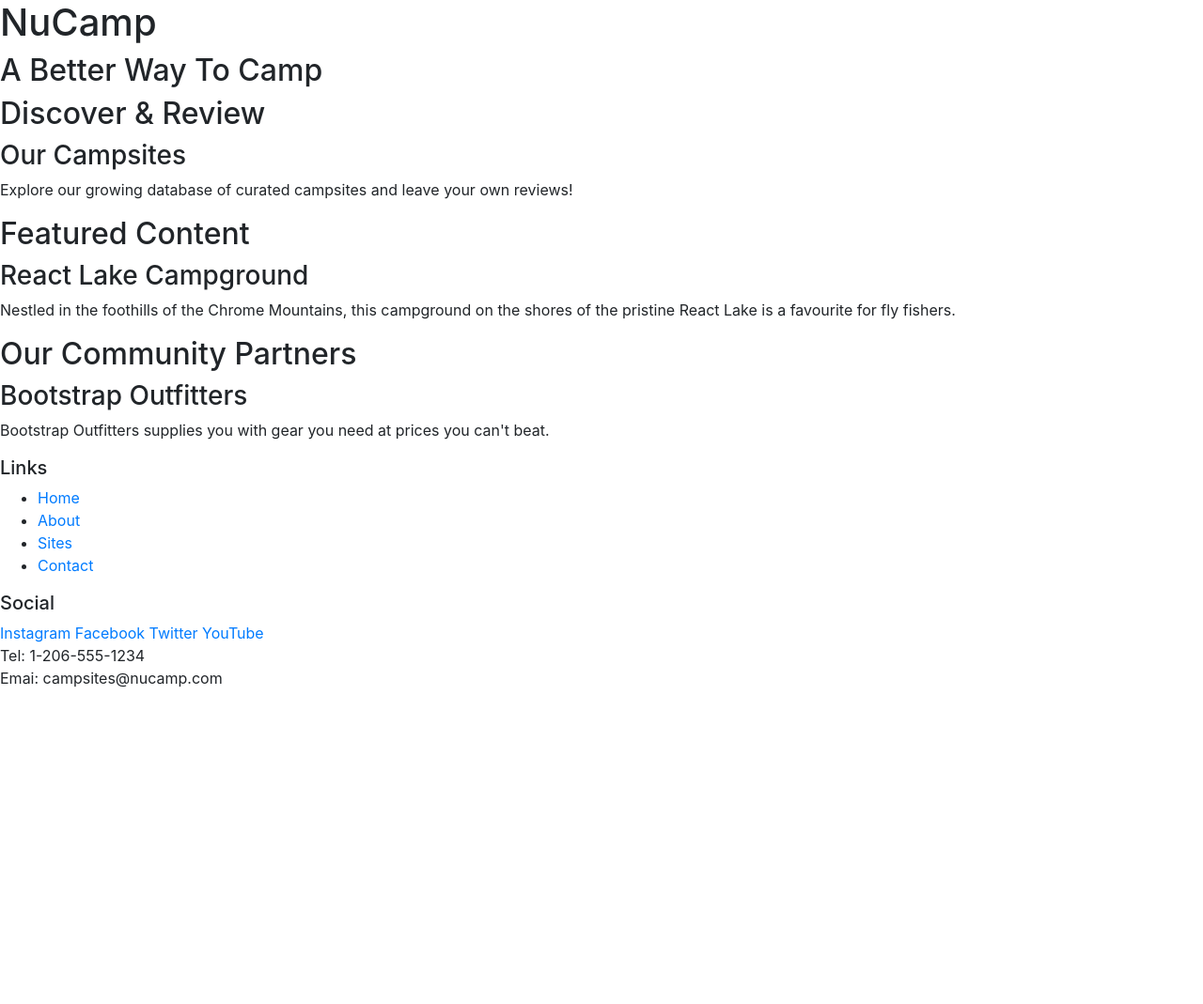
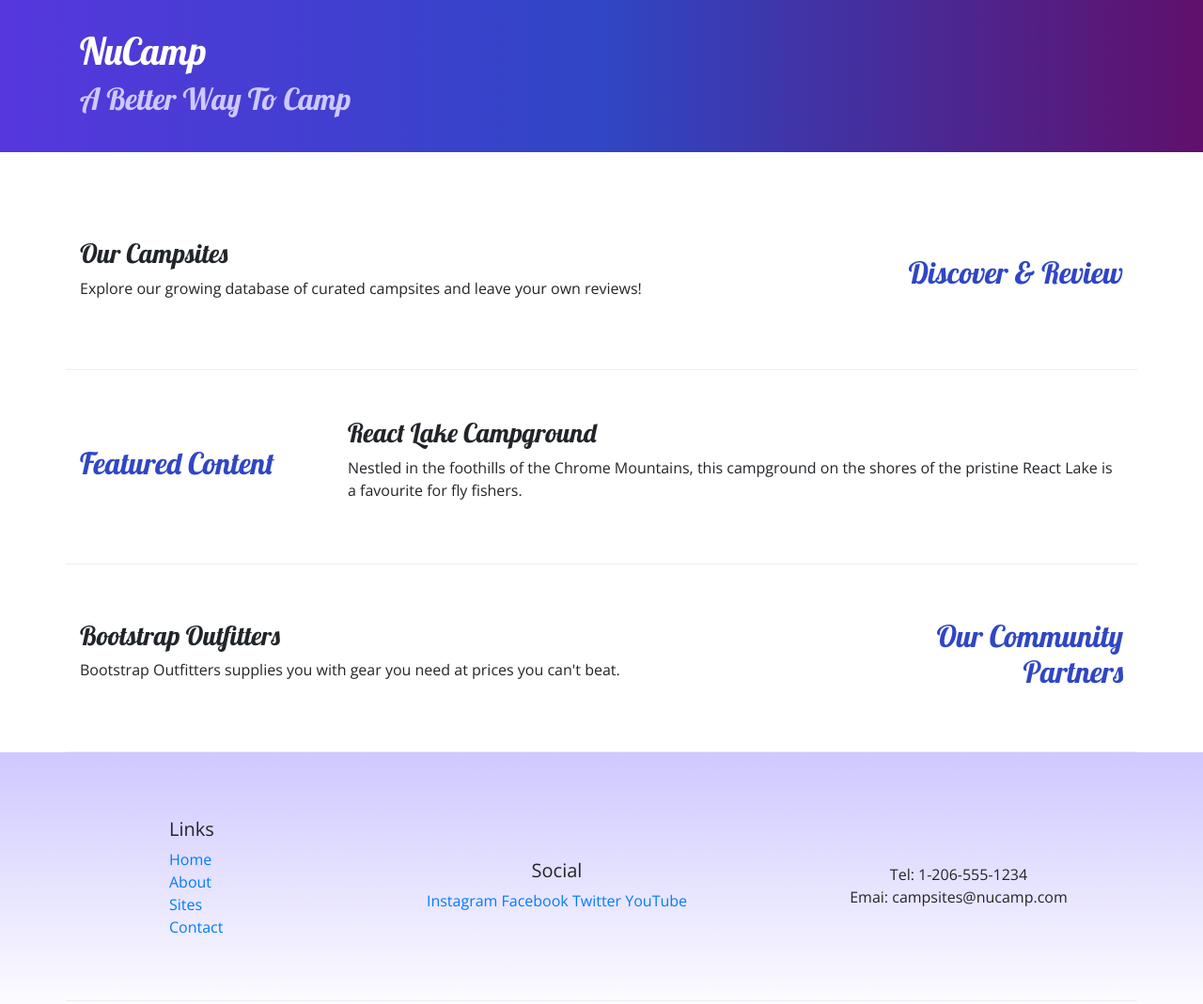
Before and after one commit to JacobVe/nucamp, a website: page index.html in a window 1280 px wide. Shown: the whole page at 94% size. Before the commit the page ends 800 px from the top, so only its background shows below. Drawn offline with nearby package versions, Linux system fonts and the light colour scheme.

Commit message:
Second Commit, added CSS

```diff
--- /dev/null
+++ b/css/styles.css
@@ -0,0 +1,32 @@
+body {
+    font-family: "Open Sans", sans-serif;
+}
+
+h1, h2, h3 {
+    font-family: "Lobster", cursive;
+}
+
+h2 {
+    color: #3046C5;
+}
+
+header h2 {
+    color: #CEC8FF;
+}
+
+footer {
+    background: linear-gradient(#CEC8FF, white);
+    padding: 20px 0;
+}
+
+.jumbotron {
+    padding: 30px;
+    background: linear-gradient(to right, #5637DD, #3046C5, #60106B);
+    color: white;
+}
+
+.row-content {
+    padding: 50px 0;
+    border-bottom: 1px ridge;
+    min-height: 200px;
+}
--- a/index.html
+++ b/index.html
@@ -4,61 +4,96 @@
     <meta charset="UTF-8">
     <meta name="viewport" content="width=device-width, initial-scale=1.0">
 
+    <!-- Bootstrap -->
     <link rel="stylesheet" href="node_modules/bootstrap/dist/css/bootstrap.min.css">
+    <!-- Main CSS -->
+    <link rel="stylesheet" href="css/styles.css">
+
+    <!-- Fonts -->
+    <link rel="stylesheet" href="https://fonts.googleapis.com/css?family=Lobster|Open+Sans">
     <title>NuCamp: A Better Way To Camp</title>
 </head>
 <body>
-    <header>
-        <div>
+    <!-- Jumbotron -->
+    <header class="jumbotron jumbotron-fluid">
+        <div class="container">
+            <div class="row">
+                <div class="col">
                     <h1>NuCamp</h1>
                     <h2>A Better Way To Camp</h2>
                 </div>
+            </div>
+        </div>
     </header>
 
-    <div>
-        <h2>Discover & Review</h2>
+    <!-- About -->
+    <div class="container">
+        <div class="row row-content align-items-center">
+            <div class="col-sm-4 order-sm-last col-md-3">
+                <h2 class="text-sm-right">Discover & Review</h2>
+            </div>
+            <div class="col">
                 <h3>Our Campsites</h3>
                 <p>Explore our growing database of curated campsites and leave your own reviews!</p>
              </div>
-
-    <div>
+        </div>
+        <div class="row row-content align-items-center">
+            <div class="col-sm-4 col-md-3">
                 <h2>Featured Content</h2>
+            </div>
+            <div class="col">
                 <h3>React Lake Campground</h3>
                 <p>Nestled in the foothills of the Chrome Mountains, this campground on the shores of the pristine React Lake is a favourite for fly fishers.</p>
             </div>
-
-    <div>
-        <h2>Our Community Partners</h2>
+        </div>
+        <div class="row row-content align-items-center">
+            <div class="col-sm-4 order-sm-last col-md-3">
+                <h2 class="text-sm-right">Our Community Partners</h2>
+            </div>
+            <div class="col">
                 <h3>Bootstrap Outfitters</h3>
                 <p>Bootstrap Outfitters supplies you with gear you need at prices you can't beat.</p>
             </div>
+        </div>
+    </div>
 
+    <!-- Footer -->
     <footer>
-        <div>
+        <div class="container">
+            <div class="row row-content align-items-center">
+                <div class="col-4 col-sm-2 offset-1">
                     <h5>Links</h5>
-            <ul>
+                    <!-- Site Nav -->
+                    <ul class="list-unstyled">
                         <li><a href="#">Home</a></li>
                         <li><a href="#">About</a></li>
                         <li><a href="#">Sites</a></li>
                         <li><a href="#">Contact</a></li>
                     </ul>
                 </div>
-        <div>
+                <!-- Socials -->
+                <div class="col-6 col-sm-5 text-center">
                     <h5>Social</h5>
                     <a href="https://instagram.com">Instagram</a>
                     <a href="https://facebook.com">Facebook</a>
                     <a href="https://twitter.com">Twitter</a>
                     <a href="https://youtube.com">YouTube</a>
                 </div>
-        <div>
+                <!-- Contact -->
+                <div class="col-sm-4 text-center">
                     Tel: 1-206-555-1234
                     <br/>
                     Emai: campsites@nucamp.com
                 </div>
+            </div>
+        </div>
     </footer>
 
+    <!-- JQuery -->
     <script src="node_modules/jquery/dist/jquery.slim.js"></script>
+    <!-- Popper -->
     <script src="node_modules/popper.js/dist/popper.min.js"></script>
+    <!-- Bootstrap -->
     <script src="node_modules/bootstrap/dist/js/bootstrap.min.js"></script>
 
 </body>
```
Lines whose indentation alone changed are shown as unchanged.
